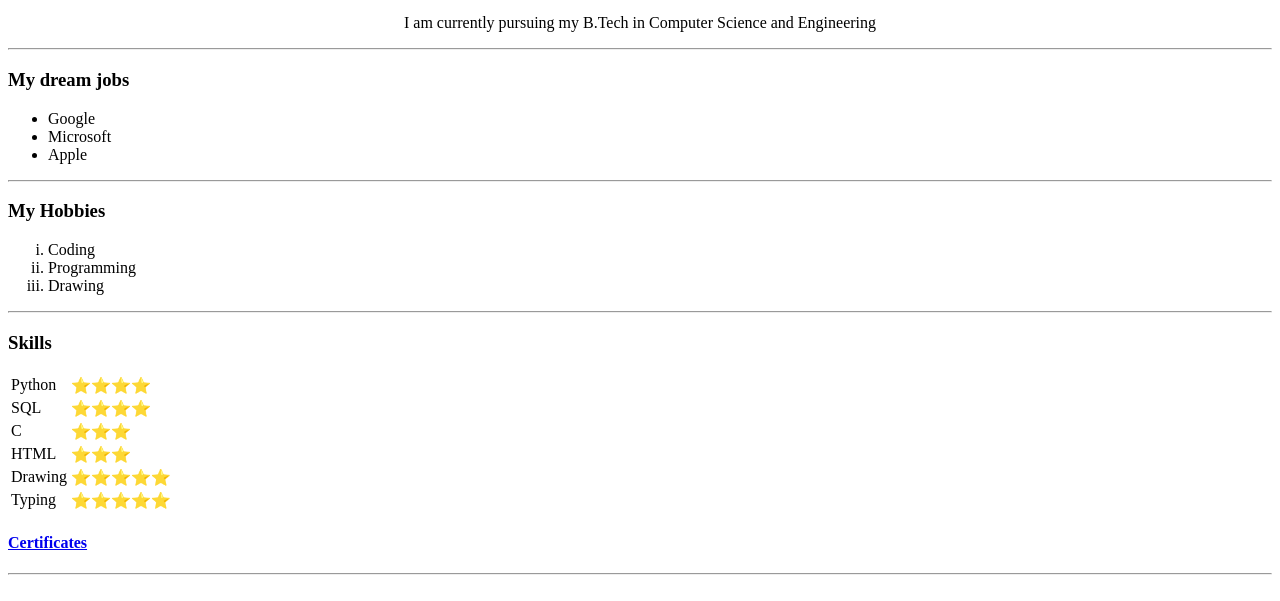
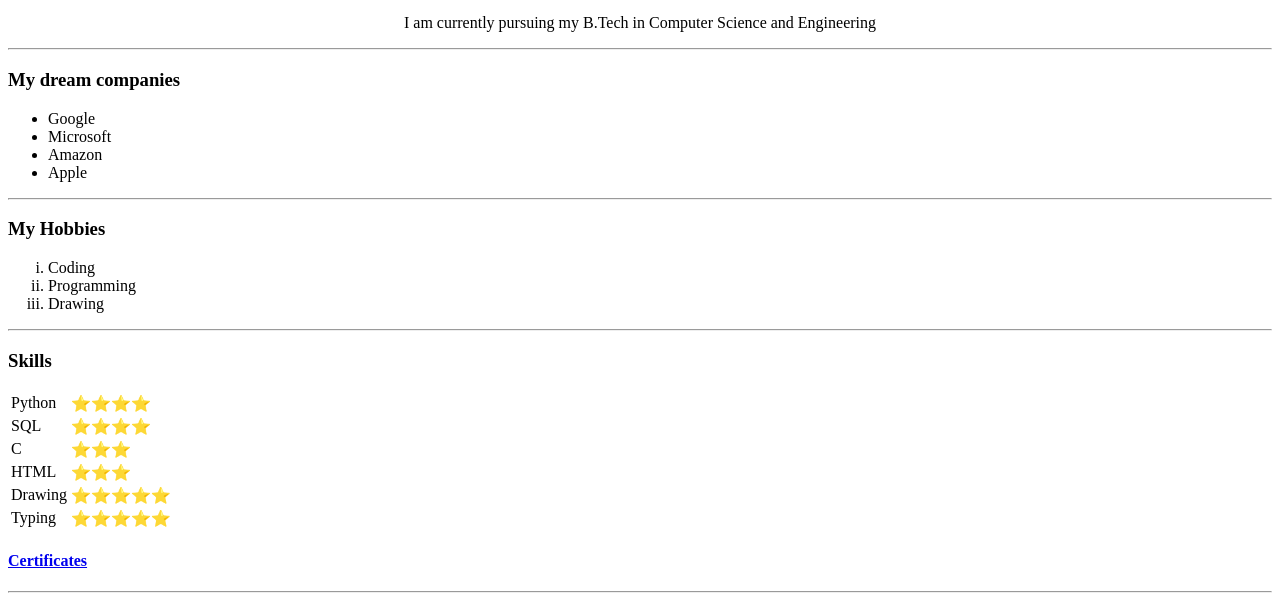
Before and after one commit to Mohamed-Fiyaz/CV, a plain HTML site: page index.html in a window 1280 px wide. Shown: the part 274-875 px from the top of the page. Drawn offline with Linux system fonts and the light colour scheme.

Commit message:
Updated some errors

```diff
--- a/index.html
+++ b/index.html
@@ -13,10 +13,11 @@
     <p>I am currently pursuing my B.Tech in Computer Science and Engineering</p>
     </center>
     <hr>
-    <h3>My dream jobs</h3>
+    <h3>My dream companies</h3>
     <ul>
         <li>Google</li>
         <li>Microsoft</li>
+        <li>Amazon</li>
         <li>Apple</li>
     </ul>
     <hr>
```
